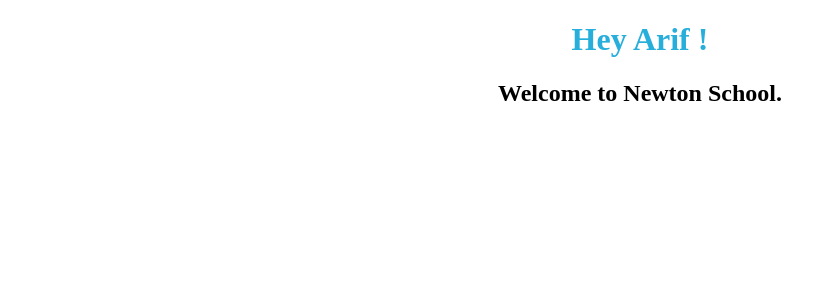
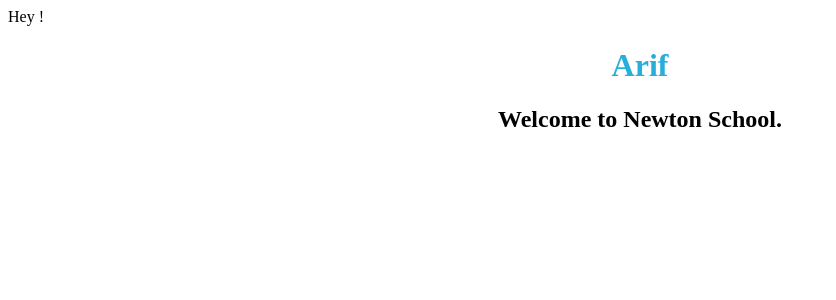
Before and after one commit to MohdArif112/Greetings-with-Props---Outputting-Dynamic-Data-Working-with-Expressions-in-JSX---zbd25zdqc7yq, a React app: page / in a window 1280 px wide. Shown: the top 300 px of the page, without its empty margins (0-836 px from the left). Built offline with nearby package versions, Linux system fonts and the light colour scheme.

Commit message:
Update Welcome.js

```diff
--- a/src/components/Welcome.js
+++ b/src/components/Welcome.js
@@ -5,7 +5,7 @@
 export default function welcome(props) {
   return (
     <div>
-        <h1>Hey {props.name} !</h1>
+        Hey ! <h1>{props.name} </h1>
         <h2>Welcome to Newton School.</h2>
     </div>
   )
```
